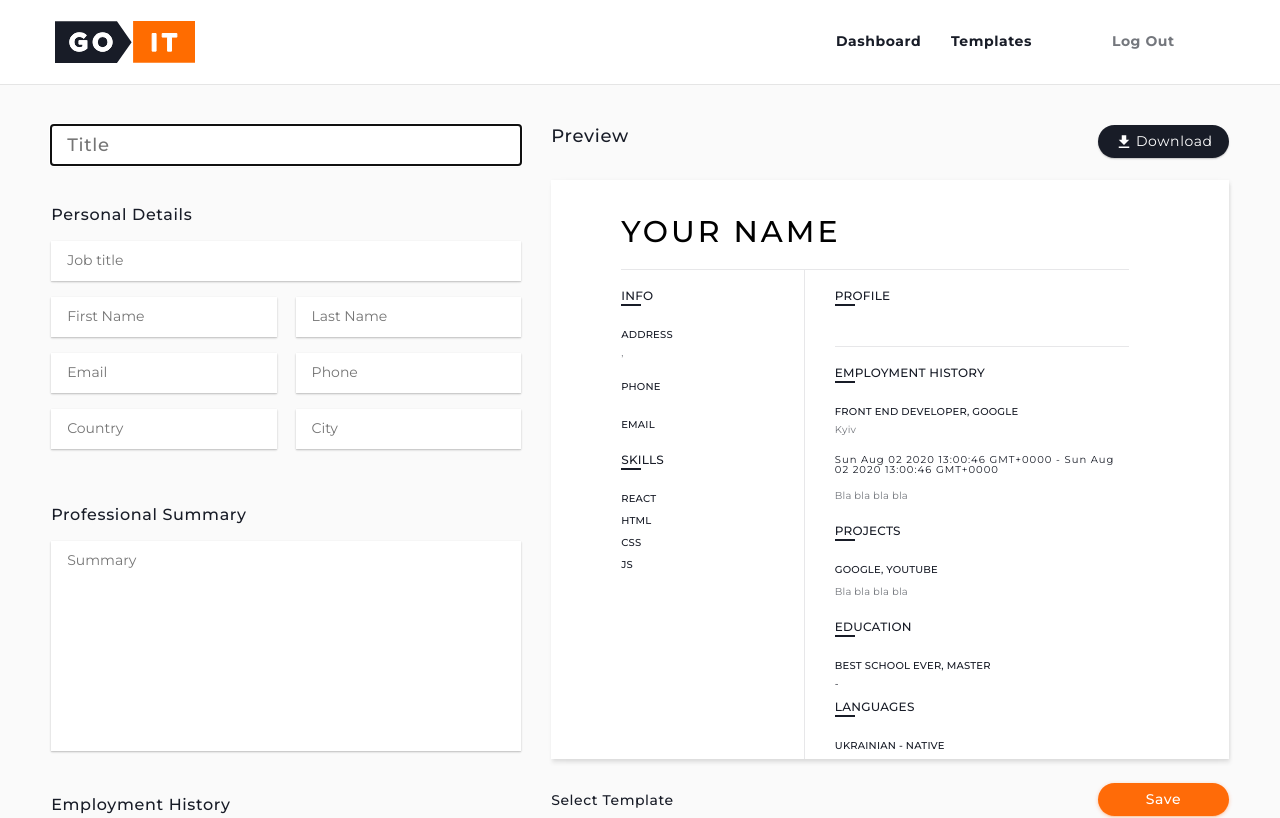
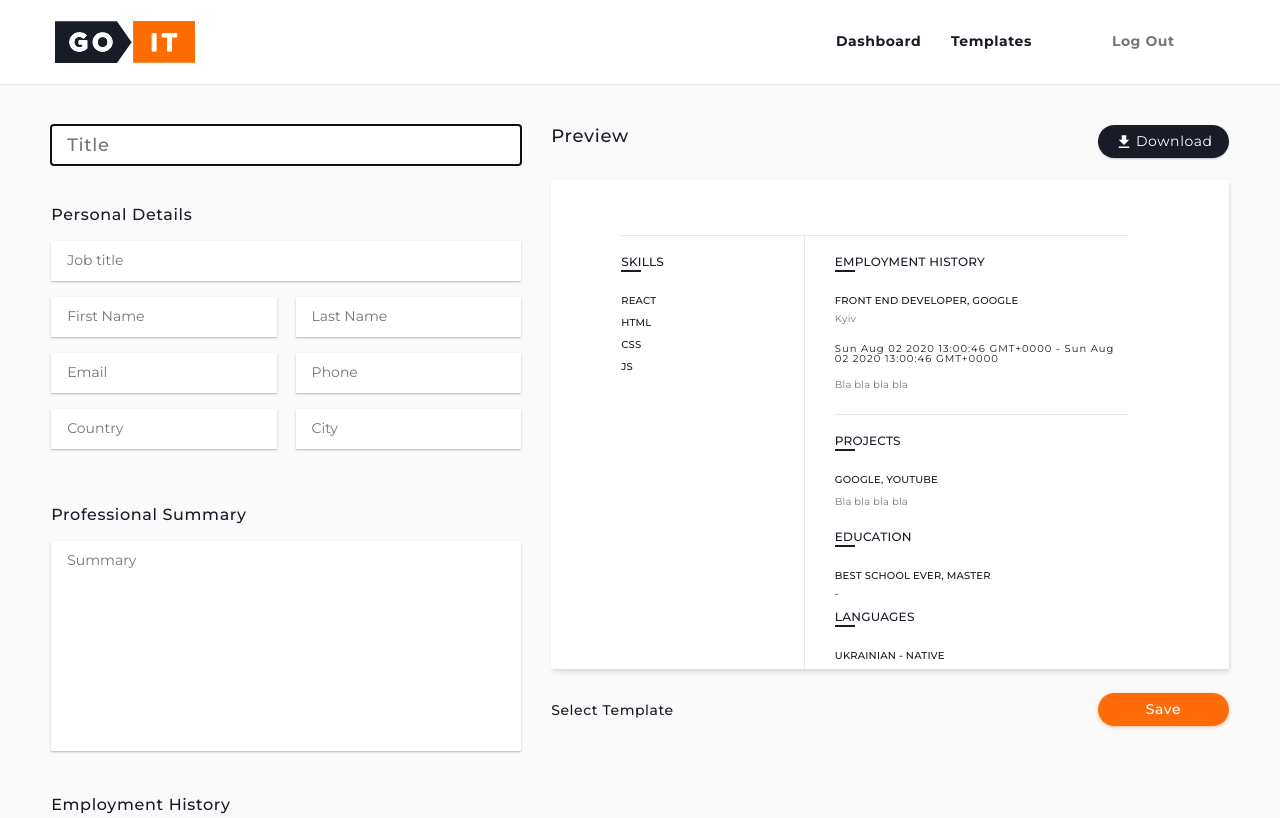
Before and after one commit to VovaMelnyk/Builder, a React (Create React App) app: page /editor in a window 1280 px wide. Shown: the top 818 px of the page. Built offline with nearby package versions, Linux system fonts and the light colour scheme.

Commit message:
state checked before components render

```diff
--- a/src/Components/Preview/PreviewT1/PreviewT1.js
+++ b/src/Components/Preview/PreviewT1/PreviewT1.js
@@ -15,28 +15,40 @@ const PreviewT1 = () => {
   return (
     <div className={styles.preview}>
       <div className={styles.topPart}>
+        {(basicInfo.firstName || basicInfo.lastName) && (
           <h2 className={styles.name}>
-          {basicInfo.firstName.length || basicInfo.lastName.length
-            ? `${basicInfo.firstName} ${basicInfo.lastName}`
-            : "your name"}
+            {`${basicInfo.firstName} ${basicInfo.lastName}`}
           </h2>
+        )}
+        {basicInfo.jobTitle && (
           <p className={styles.titleJob}>{basicInfo.jobTitle}</p>
+        )}
       </div>
       <div className={styles.main}>
         <div className={styles.sidebar}>
-          <h3 className={styles.componentTitle}>Info</h3>
+          {(basicInfo.city ||
+            basicInfo.country ||
+            basicInfo.phone ||
+            basicInfo.email) && <h3 className={styles.componentTitle}>Info</h3>}
           <div className={styles.sidebarComponent}>
             <ul>
+              {(basicInfo.city || basicInfo.country) && (
                 <li className={styles.contactListItem}>
                   <h4 className={styles.listItemTitle}>Address</h4>
                   <p
                     className={styles.listItemContent}
                   >{`${basicInfo.city}, ${basicInfo.country}`}</p>
                 </li>
+              )}
+              {basicInfo.phone && (
                 <li className={styles.contactListItem}>
                   <h4 className={styles.listItemTitle}>Phone</h4>
-                <p className={styles.listItemContent}>{`${basicInfo.phone}`}</p>
+                  <p
+                    className={styles.listItemContent}
+                  >{`${basicInfo.phone}`}</p>
                 </li>
+              )}
+              {basicInfo.email && (
                 <li className={styles.contactListItem}>
                   <h4 className={styles.listItemTitle}>Email</h4>
                   <p className={styles.listItemContent}>
@@ -46,8 +58,10 @@ const PreviewT1 = () => {
                     >{`${basicInfo.email}`}</a>
                   </p>
                 </li>
+              )}
             </ul>
           </div>
+          {skills.length && (
             <div className={styles.sidebarComponent}>
               <h3 className={styles.componentTitle}>Skills</h3>
               <ul>
@@ -58,12 +72,16 @@ const PreviewT1 = () => {
                 ))}
               </ul>
             </div>
+          )}
         </div>
         <div className={styles.cvInfo}>
+          {basicInfo.summary && (
             <div className={styles.cvInfoComponent}>
               <h3 className={styles.componentTitle}>Profile</h3>
               <p className={styles.cvInfoData}>{basicInfo.summary}</p>
             </div>
+          )}
+          {employmentHistory.length && (
             <div className={styles.cvInfoComponent}>
               <h3 className={styles.componentTitle}> employment history</h3>
               <ul>
@@ -82,6 +100,8 @@ const PreviewT1 = () => {
                 ))}
               </ul>
             </div>
+          )}
+          {projects.length && (
             <div className={styles.cvInfoComponent}>
               <h3 className={styles.componentTitle}>projects</h3>
               <ul>
@@ -95,6 +115,8 @@ const PreviewT1 = () => {
                 ))}
               </ul>
             </div>
+          )}
+          {educations.length && (
             <div className={styles.cvInfoComponent}>
               <h3 className={styles.componentTitle}>education</h3>
               <ul>
@@ -110,6 +132,8 @@ const PreviewT1 = () => {
                 ))}
               </ul>
             </div>
+          )}
+          {languages.length && (
             <div className={styles.cvInfoComponent}>
               <h3 className={styles.componentTitle}>languages</h3>
               <ul>
@@ -122,6 +146,7 @@ const PreviewT1 = () => {
                 ))}
               </ul>
             </div>
+          )}
         </div>
       </div>
     </div>
```
Lines whose indentation alone changed are shown as unchanged.
